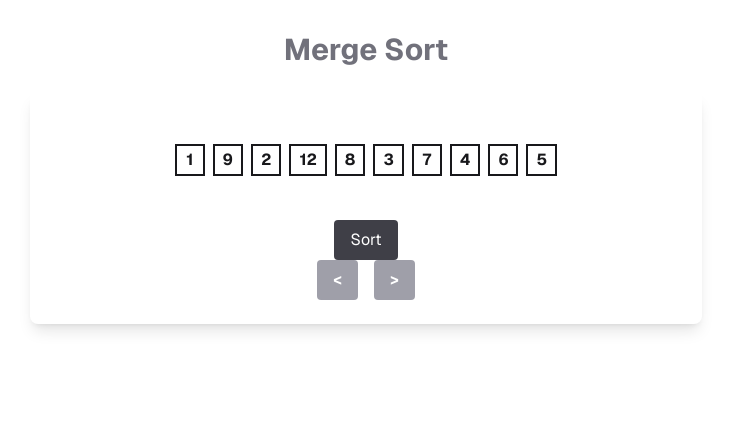
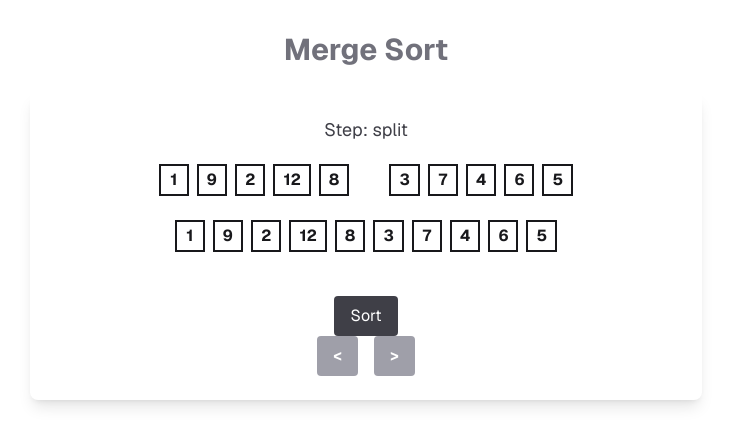
Before and after one commit to rknm-cell/dsa-app, a Next.js app: page /sort in a window 1280 px wide. Both pictures are taken after a click on the button "Sort". Shown: the top 446 px of the page, without its empty margins (274-1005 px from the left). Built offline with nearby package versions, Linux system fonts and the light colour scheme.

Commit message:
created selection sort

```diff
--- a/src/app/components/MergeSort.tsx
+++ b/src/app/components/MergeSort.tsx
@@ -4,7 +4,7 @@ export interface MergeSortSnapshot {
   leftArray?: number[];
   rightArray?: number[];
   mergedArray?: number[];
-  action: "merge" | "split" | "base";
+  action: "merge" | "split" | "base" | "sort";
 }
 const snapshots: MergeSortSnapshot[] = [];
 function addSnapshot(snapshot: MergeSortSnapshot) {
@@ -30,6 +30,13 @@ function merge(leftArray: number[], rightArray: number[]): number[] {
       leftIndex++;
       rightIndex++;
     }
+    addSnapshot({
+      step: steps,
+      array: mergedArray,
+      leftArray: leftArray,
+      rightArray: rightArray,
+      action: "sort",
+    });
   }
   while (leftIndex < leftArray.length) {
     mergedArray.push(leftArray[leftIndex]!);
@@ -53,6 +60,7 @@ function merge(leftArray: number[], rightArray: number[]): number[] {
 
 export function mergeSort(array: number[]): number[] {
   if (array.length <= 1) {
+    steps++;
     addSnapshot({
       step: steps,
       array: array,
--- a/src/app/sort/page.tsx
+++ b/src/app/sort/page.tsx
@@ -9,8 +9,6 @@ const startingArray: number[] = [1, 9, 2, 12, 8, 3, 7, 4, 6, 5];
 export default function MergeSort() {
   const [step, setStep] = useState(0);
   const [snapshots, setSnapshots] = useState<MergeSortSnapshot[]>([]);
-
-
 
   const handleSort = () => {
     const snapshotData: MergeSortSnapshot[] = mergeSortHandler(startingArray);
@@ -32,10 +30,10 @@ export default function MergeSort() {
   const stepInstructions = {
     base: "Base case: The array is already sorted",
     split: "Split the array into two halves",
-    sort: "Sort each half",
+    compare: "Compare the values looking for the lower value",
     merge: "Merge the two halves",
-  }
-
+  };
+  const baseStyle = "bg-teal-400";
 
   return (
     <div className="min-h-screen from-purple-900 to-blue-900 p-8 text-white">
@@ -48,13 +46,28 @@ export default function MergeSort() {
           <div className="mb-6 flex flex-row justify-center">
             {snapshots.length > 0 && snapshots[step] && (
               <div className="mb-4 text-center">
-                <p>Step: {snapshots[step].step}</p>
-                <div className="flex justify-center">
-                  {step !== 0 ? handleRender(snapshots[(step - 1)]?.array!) : <></>}
+                <p className="text-lg text-zinc-700">
+                  Step: {snapshots[step].action}
+                </p>
+                <div className="flex flex-row">
+                  {snapshots[step].leftArray && (
+                    <div className="flex flex-row m-4">
+                      {handleRender(snapshots[step].leftArray)}
+                    </div>
+                  )}
+                  {snapshots[step].rightArray && (
+                    <div className="flex flex-row m-4">
+                      {handleRender(snapshots[step].rightArray)}
+                    </div>
+                  )}
                 </div>
-                <div className="flex justify-center">
-                  {handleRender(snapshots[step].array)}
-                </div>
+                {snapshots[step].action !== "sort" ? (
+                  <div className="flex justify-center">
+                    {handleRender(snapshots[step].array)}
+                  </div>
+                ) : (
+                  <></>
+                )}
               </div>
             )}
           </div>
@@ -87,7 +100,6 @@ export default function MergeSort() {
           </div>
         </div>
       </div>
-
     </div>
   );
 }
--- a/quicksort.ts
+++ b/src/libs/quicksort.ts
@@ -10,12 +10,13 @@ export default function QuickSort(array: number[]): number[] {
   const rightSide = [];
 
   for (let i = 0; i < array.length; i++) {
-    if (array[i] < pivot) {
-      leftSide.push(array[i]);
-    } else if (array[i] > pivot) {
+    if (array[i]! < pivot!) {
+      leftSide.push(array[i]!);
+    } else if (array[i] > pivot!) {
       rightSide.push(array[i]);
     }
   }
+  console.log("Sorted Left: ", leftSide, "Pivot: ", pivot, "Sorted Right: ", leftSide)
   const sortedLeft = QuickSort(leftSide);
   const sortedRight = QuickSort(rightSide);
   const combinedArray = [...sortedLeft, pivot,...sortedRight];
--- /dev/null
+++ b/src/libs/selectionsort.ts
@@ -0,0 +1,38 @@
+const arraynums: number[] = [1, 9, 2, 8, 3, 7, 4, 6, 5];
+const arraynums2: number[] = [1, 1, 1, 1, 1, 1, 1, 1, 1, 1];
+const arraynums3: number[] = [1, 16, 3, 12, 5, 8, 7, 42, 9, 10, 12, 25, 53];
+
+export default function SelectionSort(array: number[]): number[] {
+  const unSortedArray = array;
+  const sortedArray = [];
+
+  // grab the unsorted item
+  // declare minimum value
+  // check if it's lower than anything else
+  // if it's lower, change minimum value to current item
+
+  while (unSortedArray.length > 0) {
+    // while unsorted Array has items
+    // declare min value the first item in unsorted array
+    let minIndex = 0
+    let minValue = unSortedArray[0];
+    for (let i = 0; i < array.length; i++) {
+      //loop through array length
+      // check min value that it is lower than the value of the current index in the array
+      if (minValue > unSortedArray[i]) {
+        // if the current value is true
+        minIndex = i
+        minValue = unSortedArray[i];
+      }
+    }
+    sortedArray.push(minValue);
+    unSortedArray.splice(minIndex, 1);
+    console.log(minIndex)
+    console.log(sortedArray);
+  }
+  return sortedArray;
+}
+
+SelectionSort(arraynums);
+SelectionSort(arraynums2);
+SelectionSort(arraynums3);
```
Also changed, not shown: src/libs/mergesort.ts (renamed from mergesort.ts).
